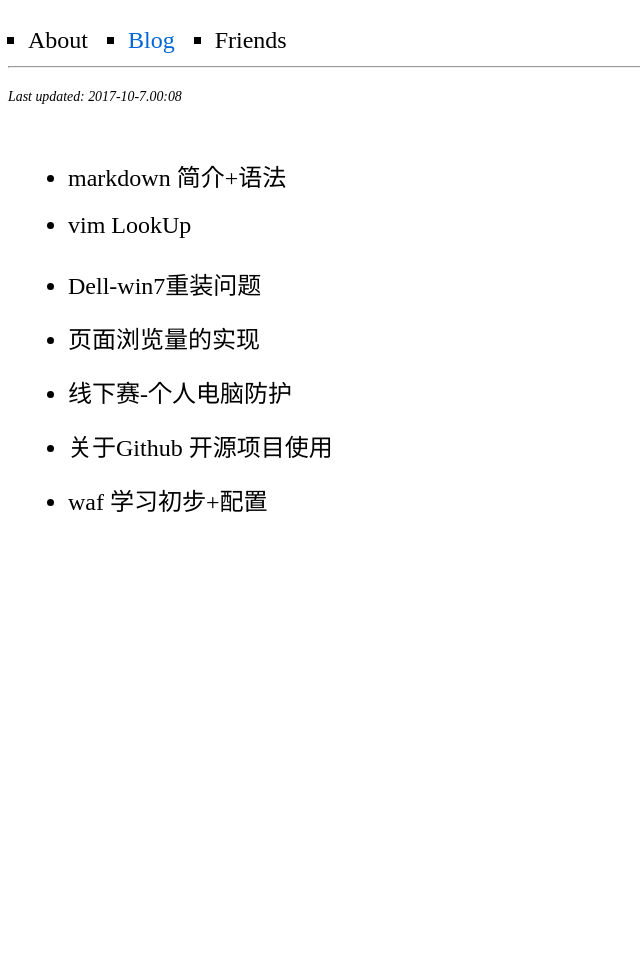
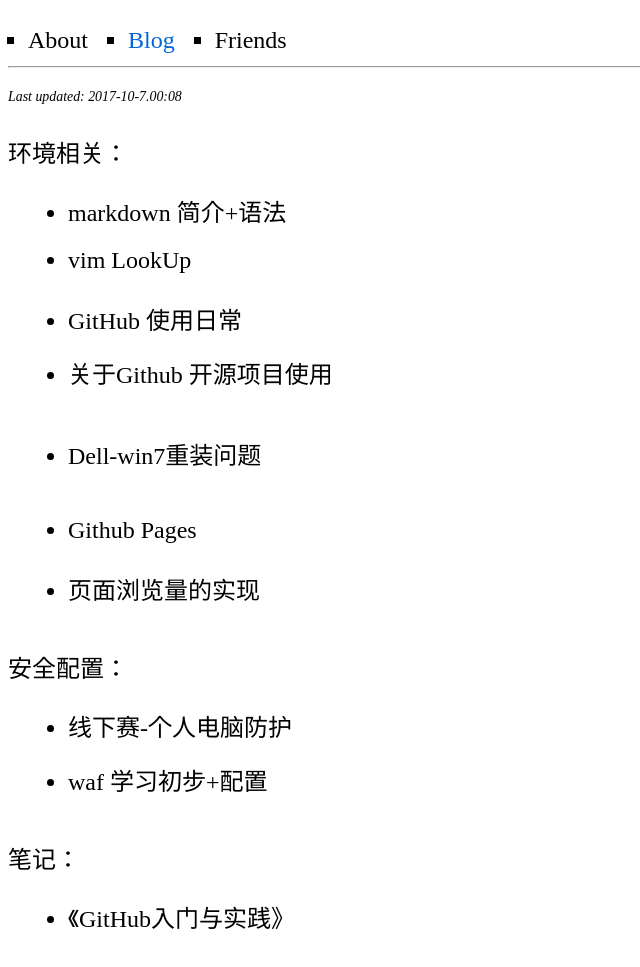
Before and after one commit to q1angwang/Blog-of-wq, a plain HTML site: page index.html in a window 1280 px wide. Shown: the part 85-1052 px from the top of the page, without its empty margins (0-640 px from the left). Before the commit the page ends 800 px from the top, so only its background shows below. Drawn offline with Linux system fonts and the light colour scheme.

Commit message:
Add files via upload

```diff
--- a/index.html
+++ b/index.html
@@ -26,16 +26,34 @@
         <i>Last updated: 2017-10-7.00:08</i>
     </small></small></small><br><br>
 
+
+环境相关：
     <ul>
         <li><a href="http://qiangwang.site/blog/eni-md">markdown 简介+语法</a></li><br><br>
         <li><a href="http://qiangwang.site/blog/eni-vim1">vim LookUp </a></li><br><br>
+        <li><a href="http://qiangwang.site/blog/eni-gitDaily">GitHub 使用日常 </a></li><br><br>
+        <li><a href="http://qiangwang.site/blog/pro-doc'sImportant">关于Github 开源项目使用</a></li><br><br>
+
+        <br>
+
         <li><a href="http://qiangwang.site/blog/eni-Dell-Win7-Reshipment">Dell-win7重装问题</a></li><br><br>
 
+<br>
+
+        <li><a href="http://qiangwang.site/blog/eni-git-page">Github Pages</a></li><br><br>
         <li><a href="http://qiangwang.site/blog/tip-pageview">页面浏览量的实现</a></li><br><br>
+    </ul>
+
+
+安全配置：
+    <ul>
         <li><a href="http://qiangwang.site/blog/tip-2017-game">线下赛-个人电脑防护</a></li><br><br>
-        <li><a href="http://qiangwang.site/blog/pro-doc'sImportant">关于Github 开源项目使用</a></li><br><br>
+         <li><a href="http://qiangwang.site/blog/waf1"> waf 学习初步+配置</a></li><br><br>
+    </ul>
 
-         <li><a href="http://qiangwang.site/blog/waf1"> waf 学习初步+配置</a></li><br><br>
+笔记：
+    <ul>
+        <li><a href="http://qiangwang.site/blog/book-《GitHub入门与实践》">《GitHub入门与实践》</a></li><br><br>
     </ul>
 
 </body>
```
Also changed, not shown: 6 other files.
